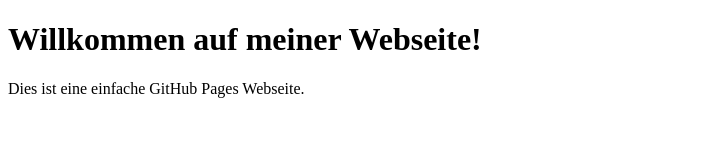
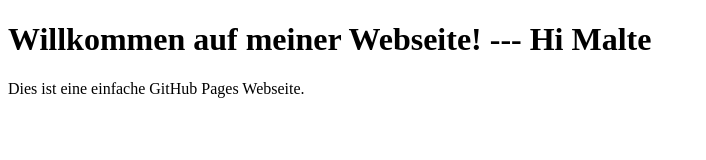
Before and after one commit to tschnake/tschnake.github.io, a plain HTML site: page index.html in a window 1280 px wide. Shown: the whole page, without its empty margins (0-706 px from the left). Drawn offline with Linux system fonts and the light colour scheme.

Commit message:
Update index.html
test

```diff
--- a/index.html
+++ b/index.html
@@ -1,10 +1,10 @@
 <!DOCTYPE html>
 <html>
 <head>
-    <title>Meine GitHub Pages Webseite --- HI Malte</title>
+    <title>Meine GitHub Pages Webseite</title>
 </head>
 <body>
-    <h1>Willkommen auf meiner Webseite!</h1>
+    <h1>Willkommen auf meiner Webseite! --- Hi Malte</h1>
     <p>Dies ist eine einfache GitHub Pages Webseite.</p>
 </body>
 </html>
```
